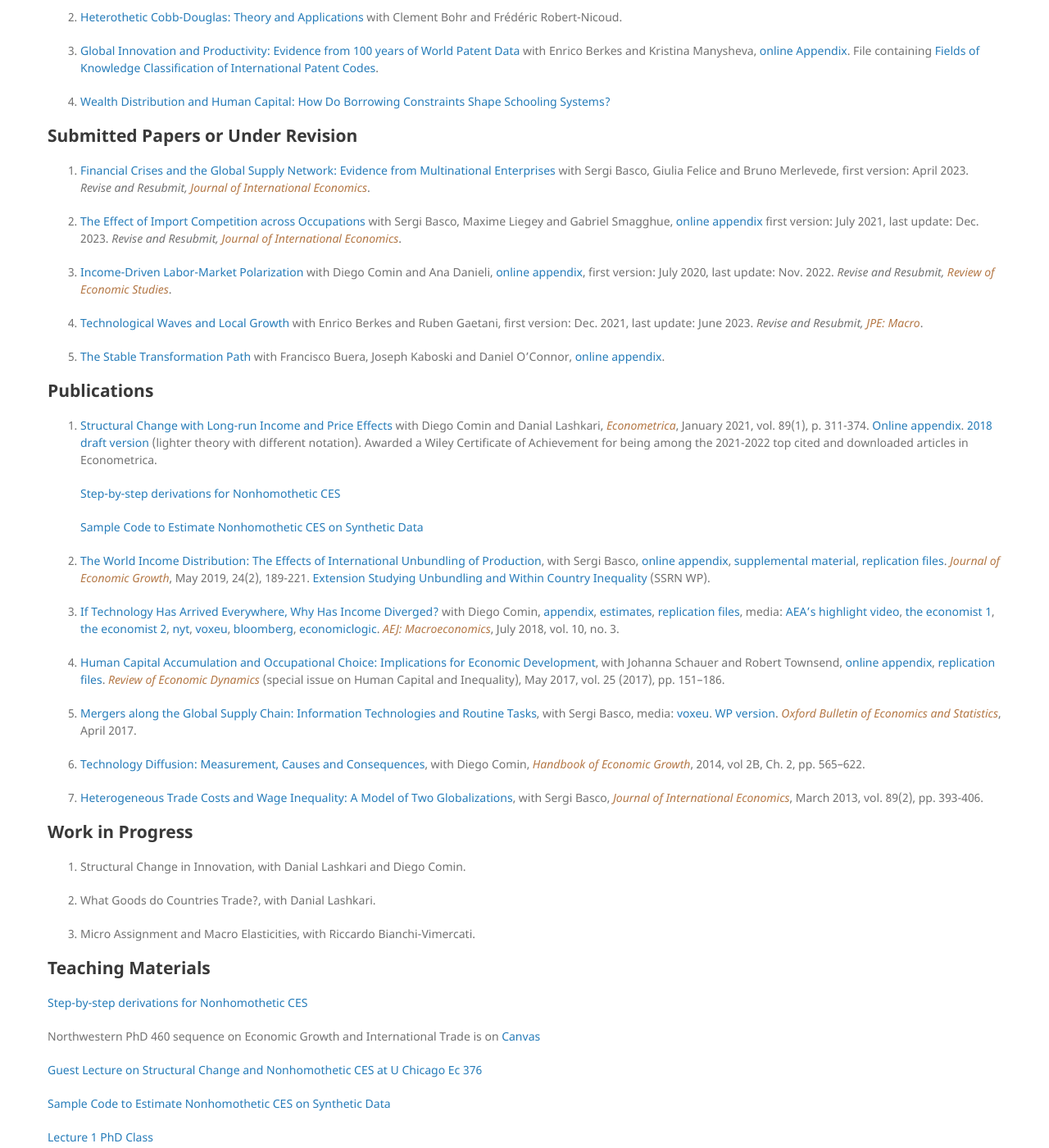
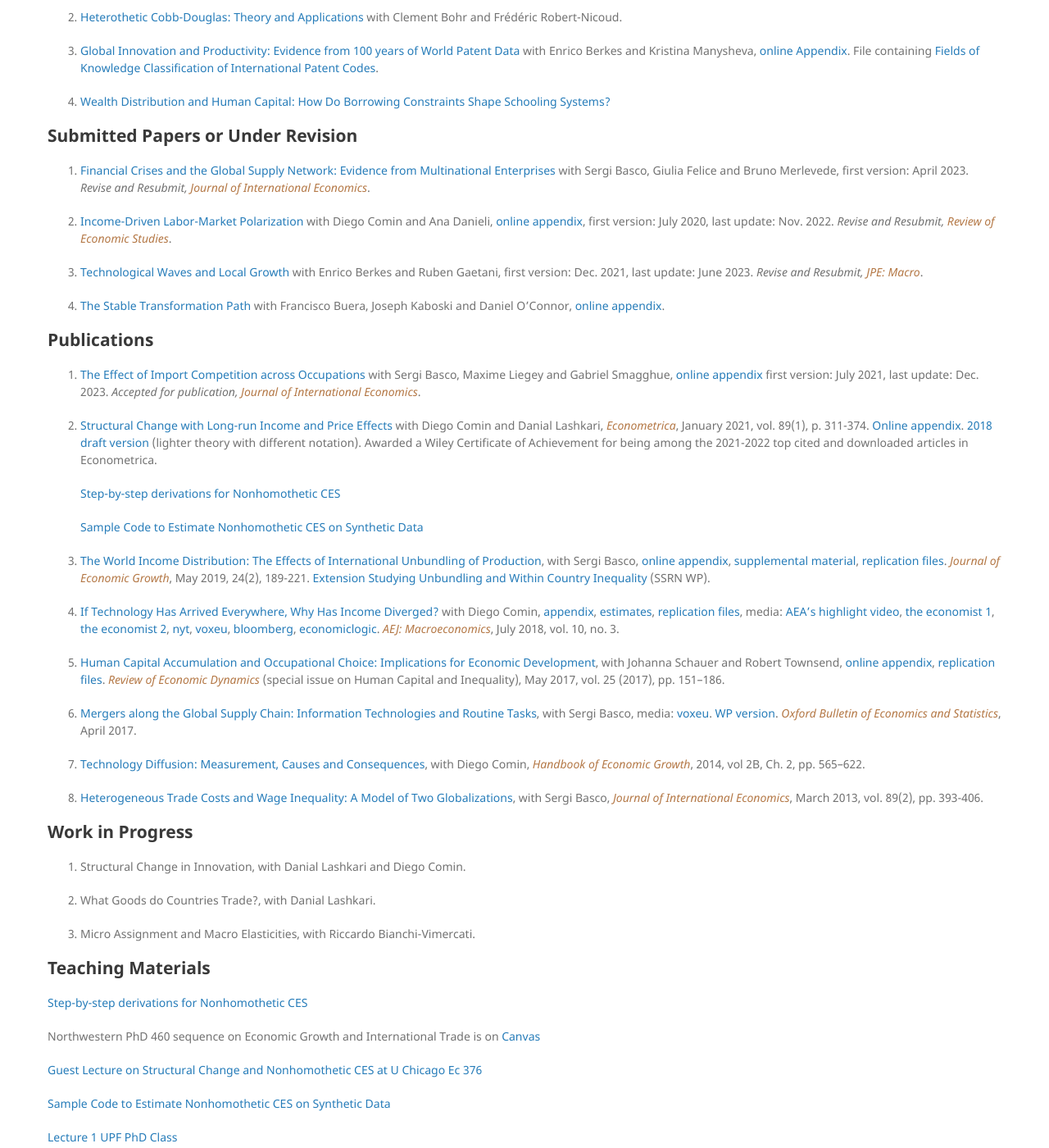
Before and after one commit to mestieri/mestieri.github.io, a Jekyll site: the page built from index.md, in a window 1280 px wide and 1400 px high, scrolled down 347 px. Shown: the whole window at 82% size. Built offline with Jekyll 4.4.1, drawn with Linux system fonts in a browser that asks for light colours.

Commit message:
Update index.md

```diff
--- a/index.md
+++ b/index.md
@@ -42,21 +42,21 @@ for Nonhomothetic CES Preferences](https://www.dropbox.com/scl/fi/obu49nw8d74wye
 
 1. [Financial Crises and the Global Supply Network: Evidence from Multinational Enterprises](https://www.dropbox.com/s/izq34c7zig3b0qe/BFMM_Economic_Crises_and_the_Global_Supply_Chain.pdf?dl=0) with Sergi Basco, Giulia Felice and Bruno Merlevede, first version: April 2023. *Revise and Resubmit, <blue>Journal of International Economics</blue>*.
 
-2. [The Effect of Import Competition across Occupations](https://www.dropbox.com/scl/fi/5atxvzy3830u57pg93v0f/blms_rev2.pdf?rlkey=02gzztb1bzbcc3db9547fk566&dl=0) with Sergi Basco, Maxime Liegey and Gabriel Smagghue, [online appendix](https://www.dropbox.com/scl/fi/r2gng6ycegyyaioicrl8g/blms_rev2_oa.pdf?rlkey=6ddy9deto2gv41qqavcrtrqu3&dl=0) first version: July 2021, last update: Dec. 2023. *Revise and Resubmit,<blue> Journal of International Economics</blue>*.
-
-3. [Income-Driven Labor-Market Polarization](https://www.dropbox.com/s/4c3ow4flycqnymd/cdm.pdf?dl=0) with Diego Comin and Ana Danieli,
+2. [Income-Driven Labor-Market Polarization](https://www.dropbox.com/s/4c3ow4flycqnymd/cdm.pdf?dl=0) with Diego Comin and Ana Danieli,
     [online appendix](https://www.dropbox.com/s/cu2hv6z8u9633rb/cdm_oa.pdf?dl=0), first version: July 2020, last update: Nov. 2022. *Revise and Resubmit,<blue> Review of Economic Studies</blue>*.
 
-4. [Technological Waves and Local Growth](https://www.dropbox.com/s/vswbcd98s6333tu/bgm_june23.pdf?dl=0) with Enrico Berkes and Ruben Gaetani, first version: Dec. 2021, last update: June 2023. *Revise and Resubmit,<blue> JPE: Macro</blue>*.
+3. [Technological Waves and Local Growth](https://www.dropbox.com/s/vswbcd98s6333tu/bgm_june23.pdf?dl=0) with Enrico Berkes and Ruben Gaetani, first version: Dec. 2021, last update: June 2023. *Revise and Resubmit,<blue> JPE: Macro</blue>*.
 
-5. [The Stable Transformation Path](https://www.dropbox.com/scl/fi/j3xps3b5hrbdf7aoogorv/bkmo.pdf?rlkey=gbe1j4hjbel18h26shu973g9x&dl=0)
+4. [The Stable Transformation Path](https://www.dropbox.com/scl/fi/j3xps3b5hrbdf7aoogorv/bkmo.pdf?rlkey=gbe1j4hjbel18h26shu973g9x&dl=0)
     with Francisco Buera, Joseph Kaboski and Daniel O'Connor,
     [online appendix](https://www.dropbox.com/scl/fi/1bwbztx2e2ct86z655r4a/bkmo_oa.pdf?rlkey=zt703kblik2k6ud1amp0bskdf&dl=0).
 
 
 ## Publications
 
-1. [Structural Change with Long-run Income and Price Effects](https://www.dropbox.com/s/prta8e8rul85w6i/CLM_final.pdf?dl=0)
+1. [The Effect of Import Competition across Occupations](https://www.dropbox.com/scl/fi/5atxvzy3830u57pg93v0f/blms_rev2.pdf?rlkey=02gzztb1bzbcc3db9547fk566&dl=0) with Sergi Basco, Maxime Liegey and Gabriel Smagghue, [online appendix](https://www.dropbox.com/scl/fi/r2gng6ycegyyaioicrl8g/blms_rev2_oa.pdf?rlkey=6ddy9deto2gv41qqavcrtrqu3&dl=0) first version: July 2021, last update: Dec. 2023. *Accepted for publication,<blue> Journal of International Economics</blue>*.
+
+2.  [Structural Change with Long-run Income and Price Effects](https://www.dropbox.com/s/prta8e8rul85w6i/CLM_final.pdf?dl=0)
     with Diego Comin and Danial Lashkari,
    *<blue>Econometrica</blue>*, January 2021, vol. 89(1), p. 311-374.
     [Online appendix](https://www.dropbox.com/s/k0n1wc79z3u10ck/CLM_onlineappendix_final.pdf?dl=0). [2018 draft version](https://www.dropbox.com/s/98e9tjnx3nhlhdd/CLM_rev2.pdf?dl=0) (lighter theory with different notation). Awarded a Wiley Certificate of Achievement for being among the 2021-2022 top cited and downloaded articles in Econometrica.
@@ -98,4 +98,4 @@ Northwestern PhD 460 sequence on Economic Growth and International Trade is on [
 
 [Sample Code to Estimate Nonhomothetic CES on Synthetic Data](https://www.dropbox.com/s/adzdfl0najc7jc5/estimation_nhces.zip?dl=0)
 
-[Lecture 1 PhD Class](https://www.dropbox.com/scl/fi/moy8z8agw2cams1lgv1eh/lecture1.pdf?rlkey=nxuj6bmzfh85t93ri7s0r4xrb&dl=0)
+[Lecture 1 UPF PhD Class](https://www.dropbox.com/scl/fi/moy8z8agw2cams1lgv1eh/lecture1.pdf?rlkey=nxuj6bmzfh85t93ri7s0r4xrb&dl=0)
```
